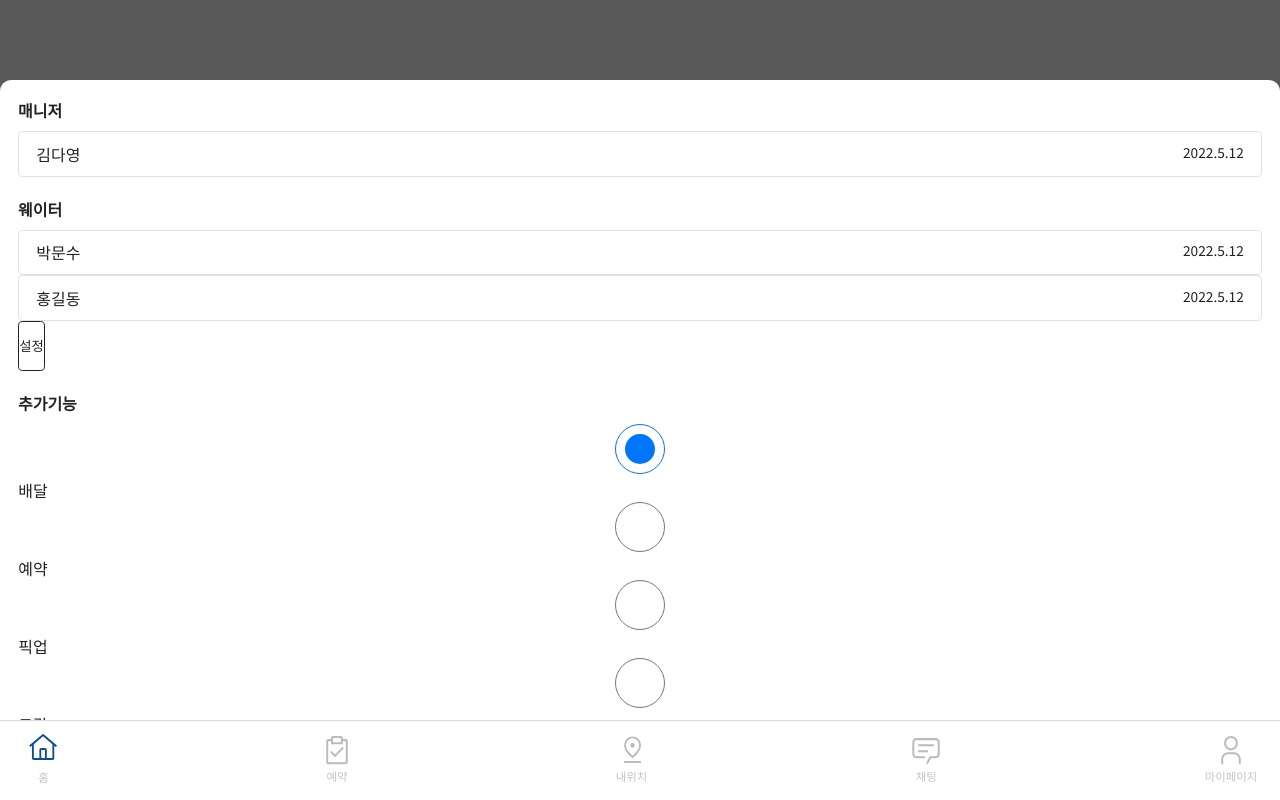
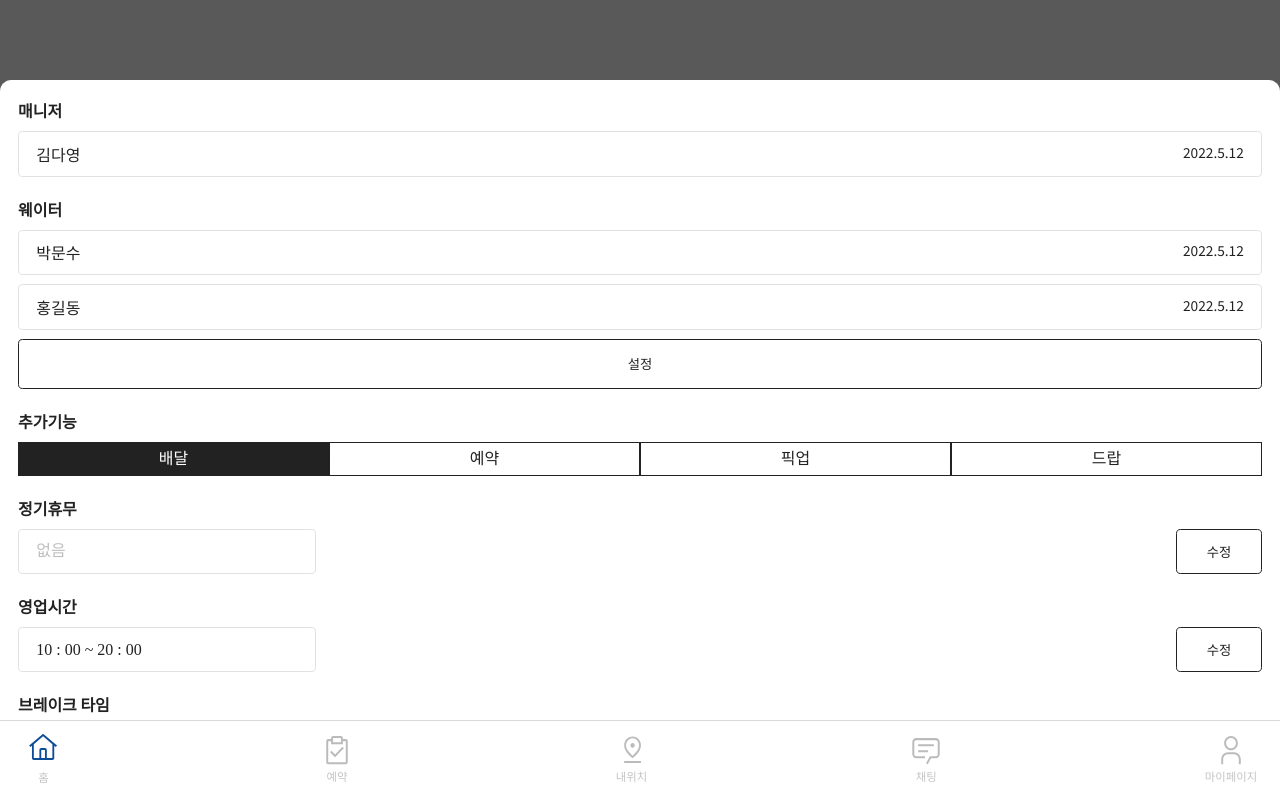
Before and after one commit to Shinjiwoooo/Nagaja, a React (Create React App) app: page / in a window 1280 px wide. Built offline with nearby package versions, Linux system fonts and the light colour scheme; a web font is replaced by a local one.

Commit message:
jiwoo-0719

```diff
--- a/src/Pages/SalesInfo.jsx
+++ b/src/Pages/SalesInfo.jsx
@@ -70,7 +70,7 @@ const SalesInfo = () => {
                             <div>
                             <button class='default btn-edit'>수정</button>
                             <input type='text' name='' value='13 : 00 ~ 14 : 00' readonly/>
-                            <input type='text' name='' value='16 : 30 ~ 17 : 00' readonly/>
+                            {/* <input type='text' name='' value='16 : 30 ~ 17 : 00' readonly/> */}
                             </div>
                         </div>
 
@@ -82,11 +82,11 @@ const SalesInfo = () => {
                         <div class='exchange-type'>
                             <p>상품 기준 통화 설정</p>
                             <div>
-                            <input type='checkbox' name='exchange_type' id='ex-t-dollar' checked/>
+                            <input type='checkbox' name='exchange_type' id='ex-t-dollar'/>
                             <label for='ex-t-dollar' class='dolor'>$</label>
-                            <input type='checkbox' name='exchange_type' id='ex-t-won' checked/>
+                            <input type='checkbox' name='exchange_type' id='ex-t-won'/>
                             <label for='ex-t-won' class='won'>₩</label>
-                            <input type='checkbox' name='exchange_type' id='ex-t-peso' checked/>
+                            <input type='checkbox' name='exchange_type' id='ex-t-peso' />
                             <label for='ex-t-peso' class='peso'>₱</label>
                             <input type='checkbox' name='exchange_type' id='ex-t-yuan'/>
                             <label for='ex-t-yuan' class='yuan'>¥</label>
--- a/src/assets/css/common.css
+++ b/src/assets/css/common.css
@@ -41,6 +41,8 @@
   color: rgba(33, 119, 228, 0.3);
   transform: skew(-0.001deg);
  } */
+
+
  .react-datepicker-popper {
   z-index: 10;
  }
@@ -2557,3 +2559,128 @@ figure > img.mypage-profile-img {
     left: calc(50% - 12.5rem);
   }
 }
+
+/* break-time */
+div.contents.break-time > div.configure {
+  display: flex;
+  justify-content: space-between;
+}
+
+div.contents.break-time > div.configure > div {
+  width: 13rem;
+}
+
+div.contents.break-time > div.configure > div > p {
+  height: 2.6rem;
+  font-size: 1.4rem;
+  font-weight: 700;
+  padding-bottom: 0.6rem;
+}
+
+select.has-value, select > option {
+  color: #222;
+}
+
+div.contents.break-time > div.configure > div > button.default {
+  width: 100%;
+  height: 4rem;
+  line-height: 3.8rem;
+  font-weight: 700;
+}
+
+ div.contents.break-time > ul.result {
+  margin: 2.5rem 0 3rem;
+  padding: 0.6rem 1.6rem;
+  border: 1px solid #E1E1E1;
+  border-radius: 0.4rem;
+}
+
+div.contents.break-time > ul.result > li {
+  display: block;
+  padding: 0.6rem 0;
+}
+
+div.contents.break-time > ul.result > li > button.btn-delete {
+  float: right;
+  width: 1.6rem;
+  height: 1.6rem;
+  margin-top: 0.2rem;
+  background: url(../img/icon_clear_01.svg) no-repeat center;
+}
+
+div.contents.break-time > div.configure > div:last-child {
+  width: 7.5rem;
+}
+
+div.contents.break-time > div.configure > div > .nice-select {
+  float: none;
+}
+
+select > option {
+  color: #222;
+}
+
+.nice-select.open .list {
+  opacity: 1;
+  pointer-events: auto;
+  -webkit-transform: scale(1) translateY(0);
+  -ms-transform: scale(1) translateY(0);
+  transform: scale(1) translateY(0);
+}
+
+div.nice-select .list {
+  width: 100%;
+  z-index: 99;
+}
+
+.nice-select .list {
+  background-color: #fff;
+  border-radius: 0.4rem;
+  box-shadow: 0 0 0 1px #E1E1E1;
+  box-sizing: border-box;
+  margin-top: 4px;
+  opacity: 0;
+  overflow: hidden;
+  padding: 0;
+  pointer-events: none;
+  position: absolute;
+  top: 100%;
+  left: 0;
+  -webkit-transform-origin: 50% 0;
+  -ms-transform-origin: 50% 0;
+  transform-origin: 50% 0;
+  -webkit-transform: scale(0.75) translateY(-21px);
+  -ms-transform: scale(0.75) translateY(-21px);
+  transform: scale(0.75) translateY(-21px);
+  -webkit-transition: all 0.2s cubic-bezier(0.5, 0, 0, 1.25), opacity 0.15s ease-out;
+  transition: all 0.2s cubic-bezier(0.5, 0, 0, 1.25), opacity 0.15s ease-out;
+  z-index: 9;
+}
+
+.nice-select:after {
+  border-bottom: 2px solid #222;
+  border-right: 2px solid #222;
+  content: '';
+  display: block;
+  height: 0.5rem;
+  margin-top: -0.4rem;
+  pointer-events: none;
+  position: absolute;
+  right: 1.2rem;
+  top: calc(50% - 0.2rem);
+  -webkit-transform-origin: 66% 66%;
+  -ms-transform-origin: 66% 66%;
+  transform-origin: 66% 66%;
+  -webkit-transform: rotate(45deg);
+  -ms-transform: rotate(45deg);
+  transform: rotate(45deg);
+  -webkit-transition: all 0.15s ease-in-out;
+  transition: all 0.15s ease-in-out;
+  width: 0.5rem;
+}
+
+/* holiday */
+
+ div.checkbox-container {
+  padding: 2rem 0 3rem;
+}
--- a/src/assets/css/common_biz.css
+++ b/src/assets/css/common_biz.css
@@ -353,6 +353,7 @@ div.button-container {
   border-top-left-radius: 1rem;
   border-top-right-radius: 1rem;
   padding: 0.8rem 1.6rem 2rem;
+  overflow: scroll;
 }
 #biz-popup > div > h3 {
   font-size: 1.6rem;
@@ -541,3 +542,156 @@ main.biz.info.sale .break-time-wrapper ~ .btn-edit {
     margin-top: 0.5rem;
   }
 }
+
+
+ /* 주석 */
+ main.biz.sale > div.common-container > div.exchange-type > div > input + label:first-of-type {
+  border-left: 1px solid #222;
+}
+
+ main.biz.sale > div.common-container > div.manager > div:not(:last-child), main.biz.sale > div.common-container > div.waiter > div {
+  margin-bottom: 0.8rem;
+}
+
+main.biz.sale > div.common-container > div.waiter > button.btn-edit {
+  width: 100%;
+}
+
+ div.common-container > div, main > form > div.item {
+  font-size: 0;
+  padding: 1.7rem 0 0;
+}
+
+div.common-container > div > p, main > form > div.item > label, div.container > div.attach-file > p, main > form > div.item.attach-file > p {
+  margin-bottom: 0.8rem;
+  font-family: 'Noto Sans KR';
+  font-size: 1.4rem;
+  font-weight: 700;
+  transform: skew(-0.001deg);
+}
+
+main.biz.sale > div.common-container > div.additional > div {
+  display: flex;
+  justify-content: space-between;
+}
+
+main.biz.sale > div.common-container > div.additional > div > div.item {
+  display: inline-block;
+  width: 25%;
+  height: 3rem;
+  line-height: 2.6rem;
+  text-align: center;
+}
+main.biz.sale > div.common-container > div.additional > div > div.item > input {
+  display: none;
+}
+
+main.biz.sale > div.common-container > div.additional > div > div.item > input:checked + label {
+  background: #222;
+  color: #FFF;
+}
+main.biz.sale > div.common-container > div.additional > div > div.item {
+  display: inline-block;
+  width: 25%;
+  height: 3rem;
+  line-height: 2.6rem;
+  text-align: center;
+}
+
+main.biz.sale > div.common-container > div.additional > div > div.item > input {
+  display: none;
+}
+
+main.biz.sale > div.common-container > div.additional > div > div.item > input + label {
+  display: inline-block;
+  width: 100%;
+  height: 100%;
+  border-top: 1px solid #222;
+  border-bottom: 1px solid #222;
+  border-right: 1px solid #222;
+  border-left: 1px solid #222;
+  font-family: 'Noto Sans KR';
+  transform: skew(-0.001deg);
+}
+
+main.biz.sale > div.common-container > div.additional > div > div.item {
+  display: inline-block;
+  width: 25%;
+  height: 3rem;
+  line-height: 2.6rem;
+  text-align: center;
+}
+
+div.common-container > div, main > form > div.item {
+  font-size: 0;
+  padding: 1.7rem 0 0;
+}
+
+main.biz.sale > div.common-container > div.exchange-type > div {
+  display: flex;
+  justify-content: space-between;
+}
+
+main.biz.sale > div.common-container > div.exchange-type > div > input + label {
+  display: inline-block;
+  flex: 1;
+  height: 3.2rem;
+  line-height: 3rem;
+  background: #FFF;
+  text-align: center;
+  border-top: 1px solid #222;
+  border-bottom: 1px solid #222;
+  border-right: 1px solid #222;
+}
+
+main.biz.sale > div.common-container > div.exchange-type > div > input {
+  display: none;
+}
+
+main.biz.sale > div.common-container > div.exchange-type > div > input:checked + label {
+  background: #222;
+  color: #FFF;
+  border-right-color: #FFF;
+}
+/*
+main.biz.sale > div.common-container > div.exchange-type > div > input:checked + label {
+  background: #222;
+  color: #FFF;
+  border-right-color: #FFF;
+}
+
+main.biz.sale > div.common-container > div.exchange-type > div > input + label:first-of-type {
+  border-left: 1px solid #222;
+} */
+
+
+/* main.biz.sale > div.common-container > div.exchange-type > div > input:checked + label {
+  background: #222;
+  color: #FFF;
+  border-right-color: #FFF;
+}
+
+main.biz.sale > div.common-container > div.additional > div > div.item:first-child > input + label {
+  border-left: 1px solid #222;
+}
+
+main.biz.sale > div.common-container > div.exchange-type > div > input + label {
+  display: inline-block;
+  flex: 1;
+  height: 3.2rem;
+  line-height: 3rem;
+  background: #FFF;
+  text-align: center;
+  border-top: 1px solid #222;
+  border-bottom: 1px solid #222;
+  border-right: 1px solid #222;
+}
+
+main.biz.sale > div.common-container > div.exchange-type > div > input:checked + label {
+  background: #222;
+  color: #FFF;
+  border-right-color: #FFF;
+} */
+
+
+/* 주석 */
```
Also changed, not shown: src/Pages/modal/SetTime.jsx (line endings or trailing spaces).
